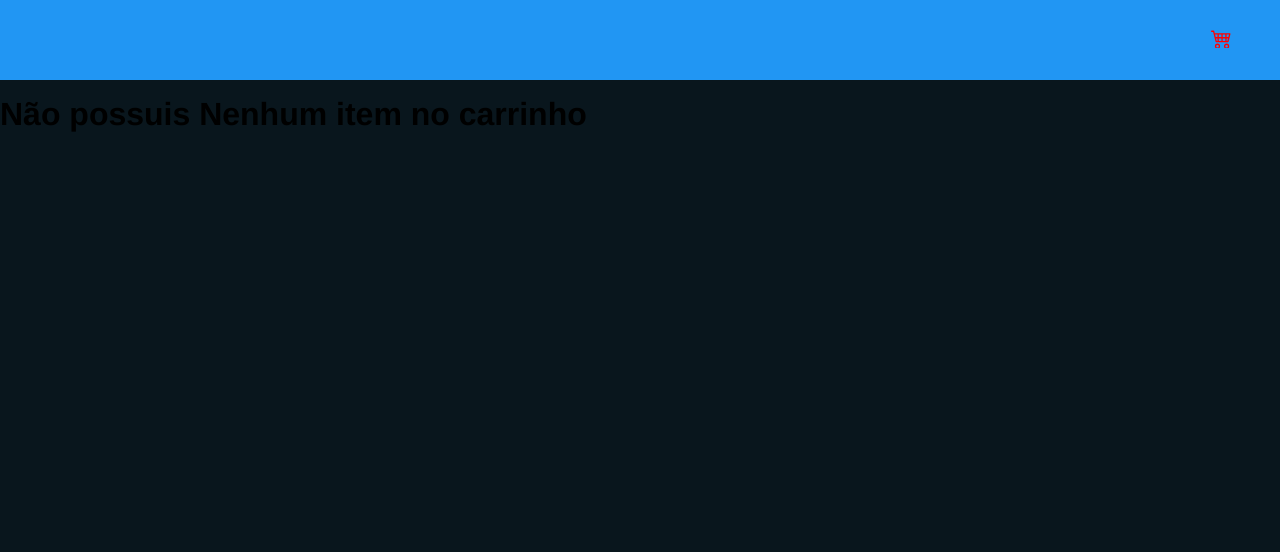
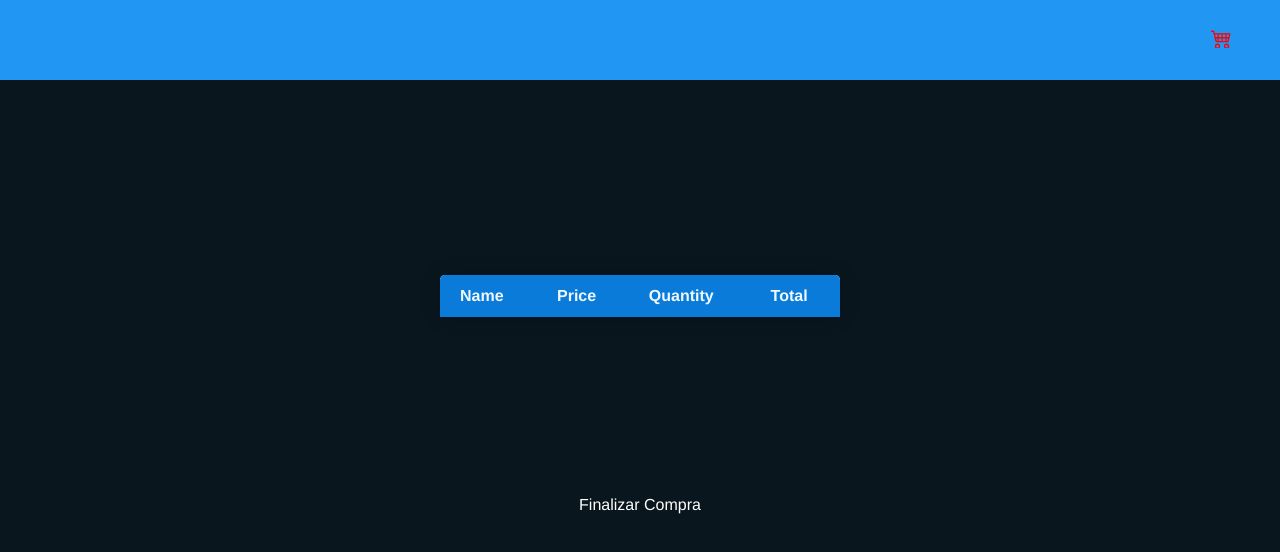
Before and after one commit to yuransimao/CarShopping, a React (Vite) app: page /Finalizar in a window 1280 px wide. Shown: the top 552 px of the page. Built offline with nearby package versions, Linux system fonts and the light colour scheme.

Commit message:
adding button for whatsApp

```diff
--- a/src/Components/Table/table.jsx
+++ b/src/Components/Table/table.jsx
@@ -1,6 +1,6 @@
 export function Table({cartItem}){
     return(
-        <>       {cartItem.length === 0 ? <h1>Não possuis Nenhum item no carrinho</h1> : (
+        <>
             <div className="Table">
             <table className="content-table">
                 <thead>
@@ -24,6 +24,6 @@ export function Table({cartItem}){
                 </tbody>
             </table>
         </div>
-        )}</>
+       </>
     )
 }
--- a/src/Components/pages/Finalizar/finalizar.jsx
+++ b/src/Components/pages/Finalizar/finalizar.jsx
@@ -1,8 +1,10 @@
 import { Table } from "../../Table/table"
+import {Link} from "react-router-dom"
 export function Finalizar ({cartItem}){
     return(
         <div className="Finalizar">
         <Table cartItem= {cartItem}/>
+        <Link to={`https://wa.me/244924622482?text=${<Table/>}` }> Finalizar Compra</Link>
         </div>
     )
 }
--- a/src/index.css
+++ b/src/index.css
@@ -245,11 +245,19 @@ opacity: 1;
     font-size: 1.2rem;
 }
 .Finalizar{
+    display:flex;
+    align-items:center;
+
+    flex-direction:column;
     height: 100%;
     width:100%;
     position: absolute;
     top: 12%;
 
+}
+
+.Finalizar a {
+    color:white;
 }
 
 
```
